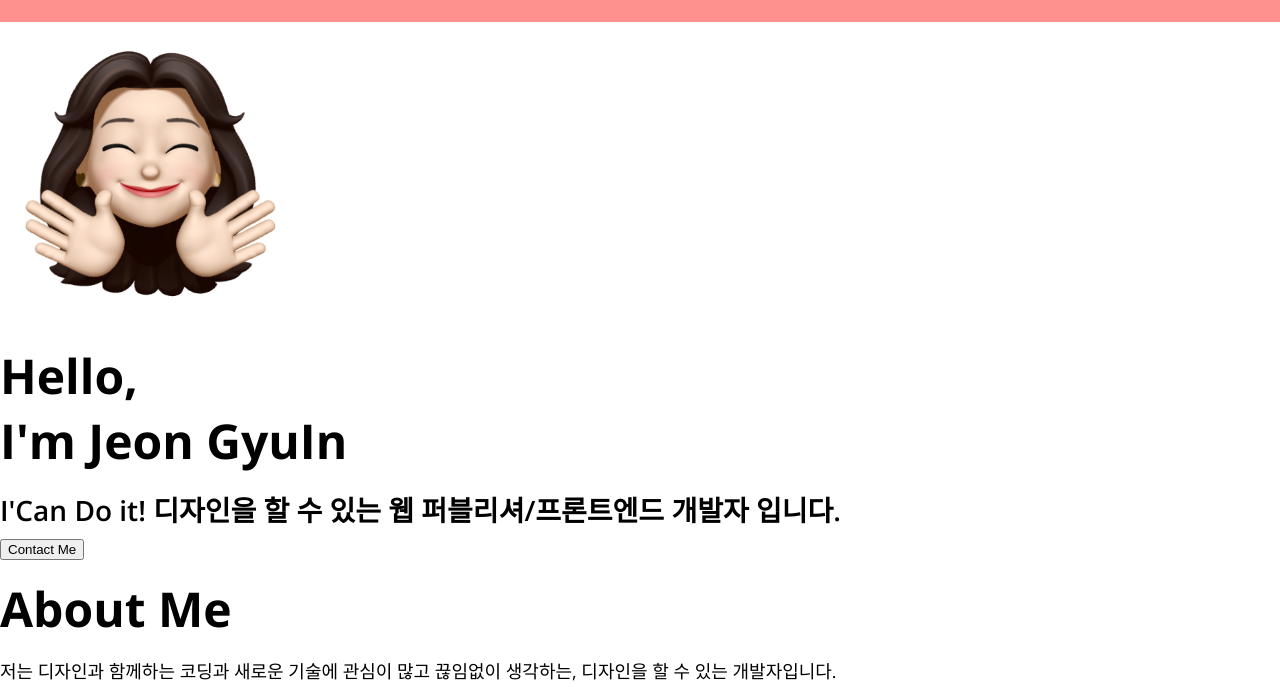
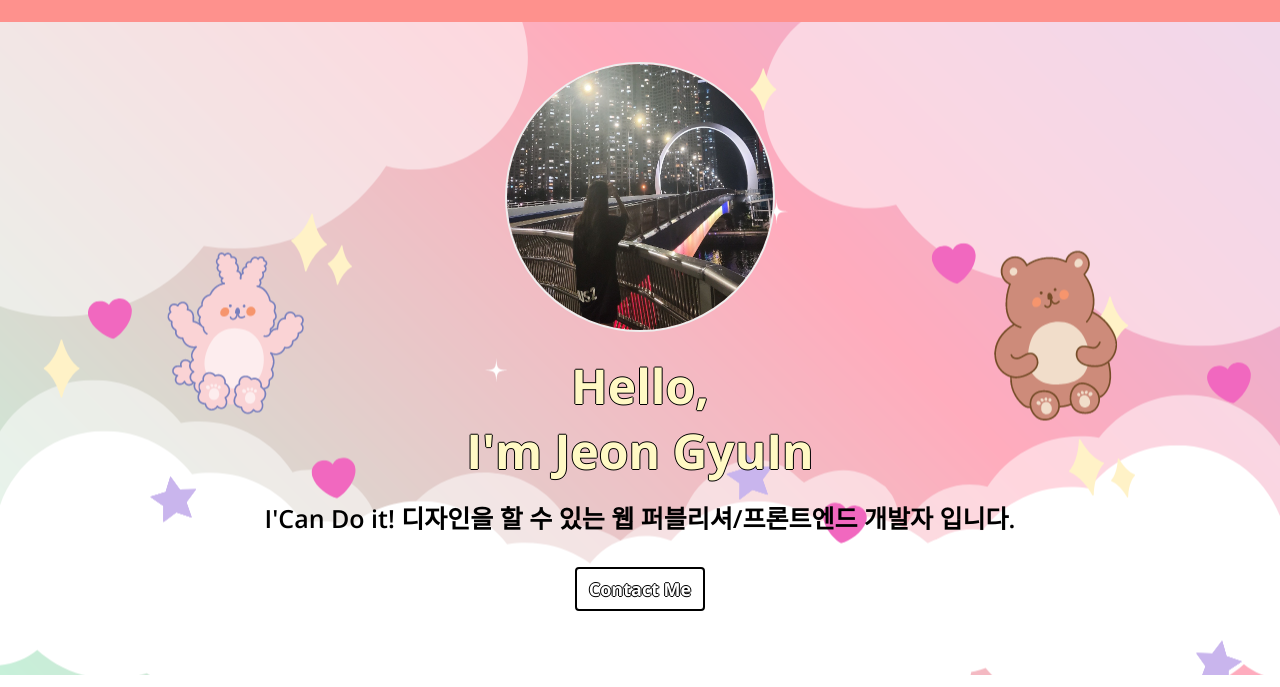
Before and after one commit to GyuInput08/portfolio, a plain HTML site: page index.html in a window 1280 px wide. Shown: the part 82-769 px from the top of the page. Drawn offline with nearby package versions, Linux system fonts and the light colour scheme.

Commit message:
CSS: Home

```diff
--- a/index.html
+++ b/index.html
@@ -42,7 +42,7 @@
     <!-- Home -->
     <section id="home">
       <img
-        src="imgss/profile.png"
+        src="imgss/profile-1.jpg"
         alt="Gyuin's profile photo"
         class="home__avatar"
       />
--- a/style.css
+++ b/style.css
@@ -13,6 +13,7 @@
   --color-yellow: #fff7d1;
   --color-orange: #feb546;
   --color-black: #000000;
+  --color-light-yellow: #fff9c4;
 
   /* Font size */
   --font-large: 48px;
@@ -47,8 +48,18 @@ a {
 }
 
 ul {
+  padding-left: 0;
+}
+
+li {
   list-style: none;
-  padding-left: 0;
+}
+
+button {
+  background-color: transparent;
+  cursor: pointer;
+  border: none;
+  outline: none;
 }
 
 /* Typography */
@@ -78,6 +89,11 @@ p {
   font-weight: var(--weight-regular);
   color: var(--color-black);
   margin: 4px 0;
+}
+
+body,
+button {
+  font-family: 'Open Sans', sans-serif;
 }
 
 /* Navbar */
@@ -121,7 +137,36 @@ p {
   /* margin: 3px 0; */
 }
 
+/* Home */
+#home {
+  background: url('imgss/home-background.png') center/cover no-repeat;
+  padding: 40px;
+  text-align: center;
+}
+
 .home__avatar {
-  width: 300px;
-  height: 300px;
+  width: 270px;
+  height: 270px;
+  border-radius: 50%;
+  border: 2px solid var(--color-light-white);
 }
+
+.home__title {
+  color: var(--color-light-yellow);
+  text-shadow: -1px 0 #000, 0 1px #000, 1px 0 #000, 0 -1px #000; /* 폰트 테두리 */
+}
+.home__description {
+  color: var(--color-black);
+  font-size: 25px;
+}
+
+.home__contact {
+  color: var(--color-white);
+  font-size: var(--font-regular);
+  font-weight: var(--weight-bold);
+  margin: 24px;
+  padding: 8px 12px;
+  border: 2px solid var(--color-black);
+  border-radius: var(--size-border-radius);
+  text-shadow: -1px 0 #000, 0 1px #000, 1px 0 #000, 0 -1px #000;
+}
```
Also changed, not shown: imgss/home-background.png (added), imgss/profile-1.jpg (added).
